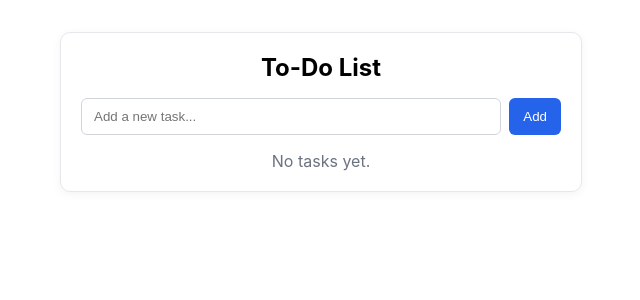
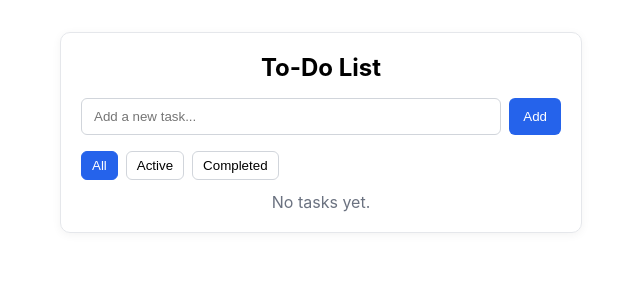
Before and after one commit to abdullahArshadCheema/my-react-todos, a React (Create React App) app: page / in a window 1280 px wide. Shown: the top 300 px of the page, without its empty margins (319-959 px from the left). Built offline with nearby package versions, Linux system fonts and the light colour scheme.

Commit message:
feat(todo): filters, inline editing, keyboard UX; update styles & README

```diff
--- a/src/TodoList.css
+++ b/src/TodoList.css
@@ -71,3 +71,23 @@
 .todo-empty {
   color: #6b7280;
 }
+
+.todo-filters {
+  display: flex;
+  gap: 8px;
+  margin-bottom: 12px;
+}
+
+.todo-filter {
+  border: 1px solid #d1d5db;
+  background: #fff;
+  padding: 6px 10px;
+  border-radius: 6px;
+  cursor: pointer;
+}
+
+.todo-filter.active {
+  background: #2563eb;
+  color: #fff;
+  border-color: #2563eb;
+}
--- a/src/TodoList.js
+++ b/src/TodoList.js
@@ -4,6 +4,9 @@ import './TodoList.css';
 function TodoList() {
   const [tasks, setTasks] = useState([]);
   const [input, setInput] = useState("");
+  const [filter, setFilter] = useState('all'); // all | active | completed
+  const [editingIndex, setEditingIndex] = useState(null);
+  const [editingText, setEditingText] = useState("");
 
   // Load tasks from localStorage on mount
   useEffect(() => {
@@ -38,6 +41,31 @@ function TodoList() {
     setTasks(tasks.filter((_, i) => i !== idx));
   };
 
+  // Filters
+  const filteredTasks = tasks.filter(t =>
+    filter === 'all' ? true : filter === 'active' ? !t.completed : t.completed
+  );
+
+  // Editing
+  const startEditing = (idx) => {
+    setEditingIndex(idx);
+    setEditingText(tasks[idx].text);
+  };
+  const cancelEditing = () => {
+    setEditingIndex(null);
+    setEditingText("");
+  };
+  const saveEditing = () => {
+    if (editingIndex === null) return;
+    const text = editingText.trim();
+    if (!text) {
+      cancelEditing();
+      return;
+    }
+    setTasks(tasks.map((t, i) => (i === editingIndex ? { ...t, text } : t)));
+    cancelEditing();
+  };
+
   return (
     <div className="todo-app">
       <h2 className="todo-title">To-Do List</h2>
@@ -48,23 +76,54 @@ function TodoList() {
           className="todo-input"
           value={input}
           onChange={handleInputChange}
-          onKeyDown={e => { if (e.key === 'Enter') handleAddTask(); }}
+          onKeyDown={e => {
+            if (e.key === 'Enter') handleAddTask();
+          }}
         />
         <button className="todo-add-btn" onClick={handleAddTask}>Add</button>
       </div>
+      <div className="todo-filters" role="tablist" aria-label="Filters">
+        <button
+          className={`todo-filter ${filter === 'all' ? 'active' : ''}`}
+          onClick={() => setFilter('all')}
+        >All</button>
+        <button
+          className={`todo-filter ${filter === 'active' ? 'active' : ''}`}
+          onClick={() => setFilter('active')}
+        >Active</button>
+        <button
+          className={`todo-filter ${filter === 'completed' ? 'active' : ''}`}
+          onClick={() => setFilter('completed')}
+        >Completed</button>
+      </div>
       <ul className="todo-list">
-        {tasks.length === 0 ? (
+        {filteredTasks.length === 0 ? (
           <li className="todo-empty">No tasks yet.</li>
         ) : (
-          tasks.map((task, idx) => (
+          filteredTasks.map((task, idx) => (
             <li key={idx} className="todo-item">
+              {editingIndex === idx ? (
+                <input
+                  className="todo-input"
+                  value={editingText}
+                  autoFocus
+                  onChange={(e) => setEditingText(e.target.value)}
+                  onKeyDown={(e) => {
+                    if (e.key === 'Enter') saveEditing();
+                    if (e.key === 'Escape') cancelEditing();
+                  }}
+                  onBlur={saveEditing}
+                />
+              ) : (
                 <span
+                  onDoubleClick={() => startEditing(idx)}
                   onClick={() => handleToggleComplete(idx)}
                   className={`todo-text ${task.completed ? 'completed' : ''}`}
-                title="Click to mark as complete/incomplete"
+                  title="Double-click to edit; click to toggle"
                 >
                   {task.text}
                 </span>
+              )}
               <button className="todo-delete-btn" onClick={() => handleDeleteTask(idx)}>
                 Delete
               </button>
```
Also changed, not shown: 1 other file (tests, documents, lock files or other folders). Lines whose indentation alone changed are shown as unchanged.
